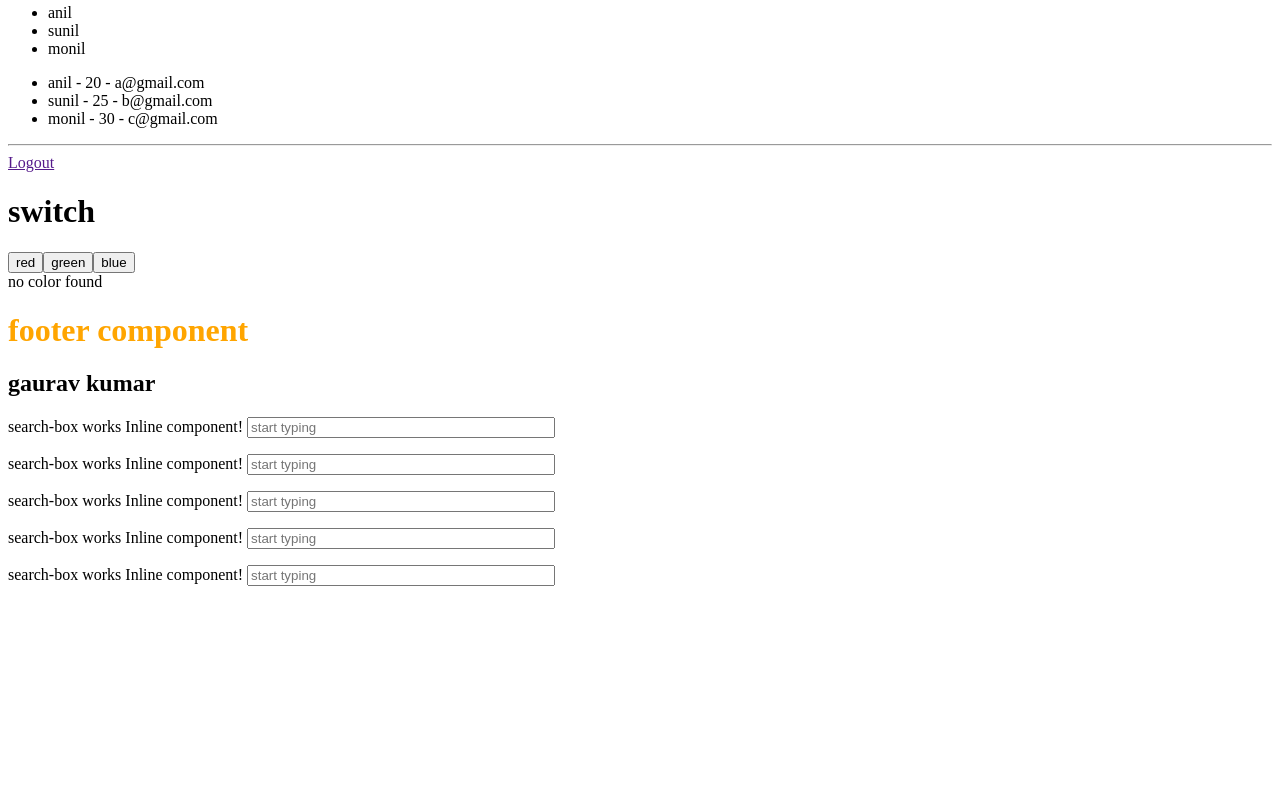
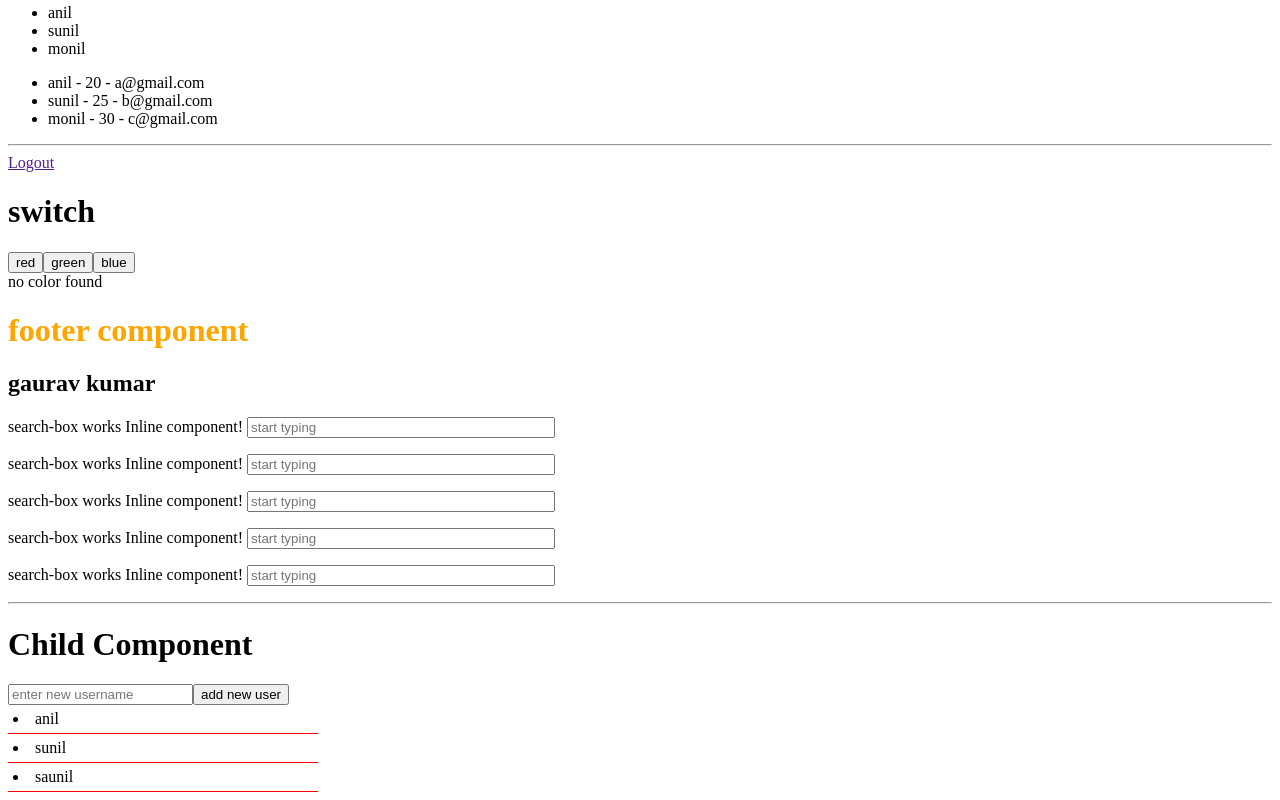
Before and after one commit to Gaurav7173/angular-21-tut, an Angular app: page / in a window 1280 px wide. Shown: the part 1738-2538 px from the top of the page. Before the commit the page ends 2340 px from the top, so only its background shows below. Built offline with nearby package versions, Linux system fonts and the light colour scheme.

Commit message:
Parent to child data passing

```diff
--- a/src/app/app.html
+++ b/src/app/app.html
@@ -193,8 +193,23 @@
 
 <app-footer></app-footer>
 
-
-
 @for (n of nums(); track n) {
 <app-search-box></app-search-box>
 }
+<hr>
+<h1>Child Component</h1>
+
+
+
+<input
+  type="text"
+  placeholder="enter new username"
+  [value]="newuser()"
+  (input)="newuser.set($any($event.target).value)"
+>
+
+<button (click)="addnewuser()">add new user</button>
+
+@for (user of usersnew(); track user) {
+  <app-child [username]="user"></app-child>
+}
--- a/src/app/app.ts
+++ b/src/app/app.ts
@@ -3,12 +3,13 @@ import { FormsModule } from '@angular/forms';
 import { RouterOutlet, ɵEmptyOutletComponent } from '@angular/router';
 import { single } from 'rxjs';
 import { CommonModule } from '@angular/common';
-import { Footer } from './footer/footer';
+import { Footer } from './Footer/footer';
 import { SearchBox } from './search-box/search-box';
+import { Child } from './child/child';
 
 @Component({
   selector: 'app-root',
-  imports: [RouterOutlet, FormsModule, CommonModule, ɵEmptyOutletComponent,Footer,SearchBox],
+  imports: [RouterOutlet, FormsModule, CommonModule, ɵEmptyOutletComponent,Footer,SearchBox,Child],
   templateUrl: './app.html',
   styleUrl: './app.css'
 })
@@ -115,4 +116,13 @@ export class App {
 
     nums=signal([1,2,3,4,5]);
 
+    usersnew=signal(['anil', 'sunil', 'saunil']);
+
+    newuser=signal('');
+
+    addnewuser(){
+      this.usersnew.update((item)=>([...item,this.newuser()]));
+      this.newuser.set('');
+    }
+
 }
--- /dev/null
+++ b/src/app/child/child.css
@@ -0,0 +1,5 @@
+.list{
+    border-bottom: 1px solid red;
+    padding: 5px;
+    width: 300px;
+}
--- /dev/null
+++ b/src/app/child/child.html
@@ -0,0 +1,2 @@
+
+<li class="list">{{username}}</li>
--- /dev/null
+++ b/src/app/child/child.ts
@@ -0,0 +1,12 @@
+import { Component, Input } from '@angular/core';
+
+@Component({
+  selector: 'app-child',
+  imports: [],
+  templateUrl: './child.html',
+  styleUrl: './child.css',
+})
+export class Child {
+  @Input() username: string |undefined;
+
+}
```
Also changed, not shown: 1 other file (tests, documents, lock files or other folders).
